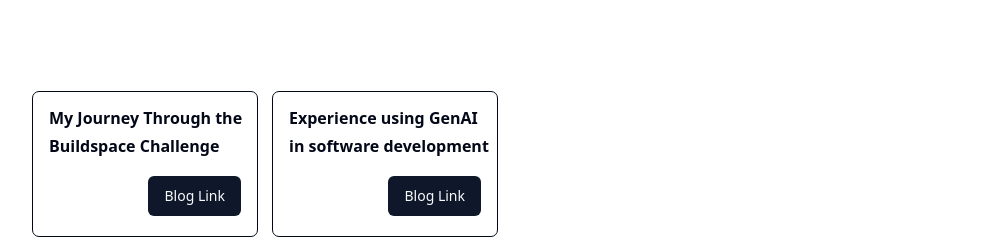
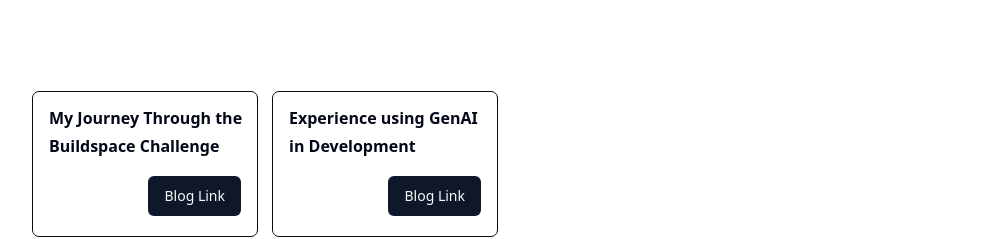
Before and after one commit to dfordp/portfolio, a React (Vite) app: page / in a window 1280 px wide. Shown: the part 3496-3735 px from the top of the page, without its empty margins (27-1009 px from the left). Built offline with nearby package versions, Linux system fonts and the light colour scheme.

Commit message:
Update index.ts

```diff
--- a/src/data/index.ts
+++ b/src/data/index.ts
@@ -137,7 +137,7 @@
     Link  : "https://medium.com/@dilpreetgrover2/embracing-the-side-project-hustle-my-journey-through-the-buildspace-challenge-7cf6dba760bc"
   },
   {
-    Title : "Experience using GenAI in software development",
+    Title : "Experience using GenAI in Development",
     Link  :  "https://medium.com/@dilpreetgrover2/my-experience-using-genai-in-software-development-8e5271b38313"
   }
 ]
```
